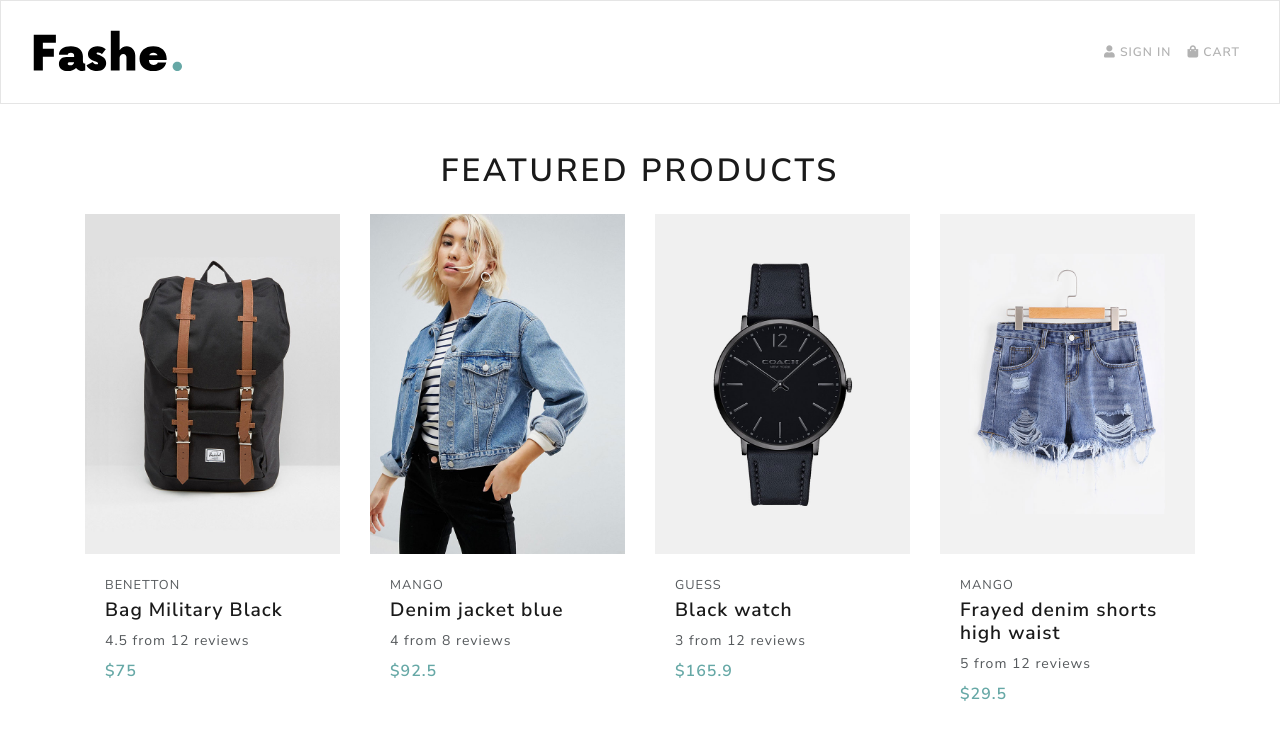
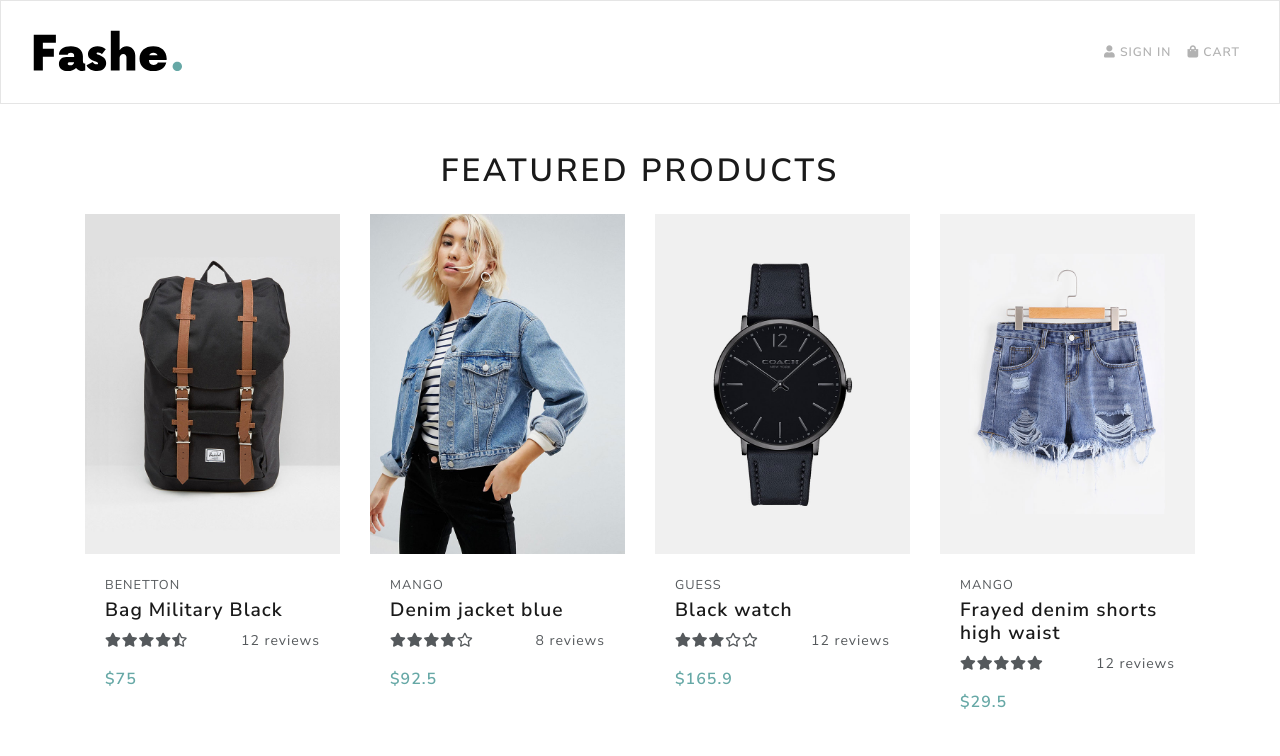
Before and after one commit to keira-yes/fashe_ecommerce_mern, a React (Create React App) app in the folder client/: page / in a window 1280 px wide. Shown: the top 756 px of the page. Built offline with nearby package versions, Linux system fonts and the light colour scheme.

Commit message:
add product component

```diff
--- a/client/src/components/Product.js
+++ b/client/src/components/Product.js
@@ -1,4 +1,5 @@
 import { Card } from 'react-bootstrap';
+import Rating from './Rating';
 
 const Product = ({ product }) => {
   return (
@@ -11,8 +12,9 @@
           <Card.Title as="h3" className="mt-1 mb-2">
             <a href={`/product/${product.id}`}>{product.name}</a>
           </Card.Title>
-        <Card.Text as="span">
-          {product.rating} from {product.numReviews} reviews
+        <Card.Text className="card-reviews">
+          <Rating value={product.rating} />
+          <span>{product.numReviews} reviews</span>
         </Card.Text>
         <Card.Text as="strong" className="card-price mt-2">${product.price}</Card.Text>
       </Card.Body>
--- /dev/null
+++ b/client/src/components/Rating.js
@@ -0,0 +1,21 @@
+const Rating = ({ value }) => {
+  return (
+    <span>
+      {[1, 2, 3, 4, 5].map((item, index) => (
+          <i
+            key={index}
+            className={
+            index < (value - 0.5) ?
+              "fas fa-star" :
+            index === (value - 0.5) ?
+              "fas fa-star-half-alt" :
+              "far fa-star"
+            }
+          >
+          </i>
+      ))}
+    </span>
+  )
+}
+
+export default Rating;
--- a/client/src/css/index.css
+++ b/client/src/css/index.css
@@ -39,6 +39,12 @@
   letter-spacing: 1px;
 }
 
+.card-reviews {
+    display: flex;
+    justify-content: space-between;
+    align-items: center;
+}
+
 .card-price {
   display: block;
   font-size: 1rem;
```
